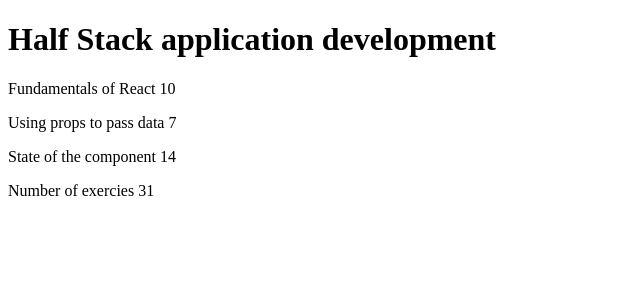
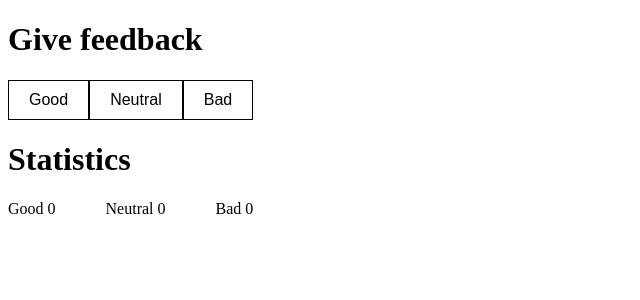
Before and after one commit to kuroshit/exercise1, a React (Vite) app in the folder template/: page / in a window 1280 px wide. Shown: the top 300 px of the page, without its empty margins (0-640 px from the left). Built offline with nearby package versions, Linux system fonts and the light colour scheme.

Commit message:
uni cafe step 1

```diff
--- a/template/package.json
+++ b/template/package.json
@@ -10,6 +10,7 @@
     "preview": "vite preview"
   },
   "dependencies": {
+    "@vitejs/plugin-react-swc": "^3.7.2",
     "react": "^18.3.1",
     "react-dom": "^18.3.1",
     "template": "file:"
@@ -25,6 +26,6 @@
     "globals": "^15.11.0",
     "typescript": "~5.6.2",
     "typescript-eslint": "^8.11.0",
-    "vite": "^5.4.10"
+    "vite": "^5.4.11"
   }
 }
--- /dev/null
+++ b/template/src/App.css
@@ -0,0 +1,19 @@
+.feedback-numbers {
+  display: flex;
+  justify-content: flex-start;
+  margin-top: 20px;
+  gap: 50px;
+}
+
+.feedback-button {
+    padding: 10px 20px;
+    font-size: 16px;
+    border: 1px solid #000;
+    background-color: #fff;
+    cursor: pointer;
+    transition: background-color 0.3s ease; /* Add transition for hover effect */
+  }
+
+.feedback-button:hover {
+    background-color: #e0e0e0; /* Add hover effect */
+  }
--- a/template/src/App.jsx
+++ b/template/src/App.jsx
@@ -1,33 +1,37 @@
-import Content from "./Content"
 import Header from "./Header"
-import Total from "./Total"
+import { useState } from "react"
+import './App.css'
 
 const App = () => {
+  const [feedback, setFeedback] = useState({
+    good: 0,
+    neutral: 0,
+    bad: 0
+  })
 
-  const course = {
-    name: 'Half Stack application development',
-    parts: [
-      {
-        name: 'Fundamentals of React',
-        exercises: 10
-      },
-      {
-        name: 'Using props to pass data',
-        exercises: 7
-      },
-      {
-        name: 'State of the component',
-        exercises: 14
-      }
-    ]
+  const handleFeedback = (feedbackType) => {
+    setFeedback({
+      ...feedback,
+      [feedbackType]: feedback[feedbackType] + 1
+    })
   }
 
   return (
-    <div>
-      <Header course={course} />
-      <Content part={course.parts} />
-      <Total total = {course.parts} />
+    <>
+    <Header name = {'Give feedback'} />
+
+    <button className = "feedback-button" onClick={() => handleFeedback('good') }>Good</button>
+    <button className = "feedback-button" onClick={() => handleFeedback('neutral') }>Neutral</button>
+    <button className = "feedback-button" onClick={() => handleFeedback('bad') }>Bad</button>
+
+    <Header name = {'Statistics'} />
+
+    <div className="feedback-numbers">
+      <div>Good {feedback.good}</div>
+      <div>Neutral {feedback.neutral}</div>
+      <div>Bad {feedback.bad}</div>
     </div>
+    </>
   )
 }
 
--- a/template/src/Header.jsx
+++ b/template/src/Header.jsx
@@ -1,8 +1,8 @@
 /* eslint-disable react/prop-types */
-const Header = (props) => {
+const Header = ({ name }) => {
     return (
         <header>
-        <h1>{props.course.name}</h1>
+        <h1>{name}</h1>
         </header>
     );
 }
--- a/template/src/main.jsx
+++ b/template/src/main.jsx
@@ -2,6 +2,4 @@
 
 import App from './App'
 
-createRoot(document.getElementById('root')).render(
-  <App/>
-)
+createRoot(document.getElementById('root')).render(<App/>)
```
Also changed, not shown: 1 other file (tests, documents, lock files or other folders).
